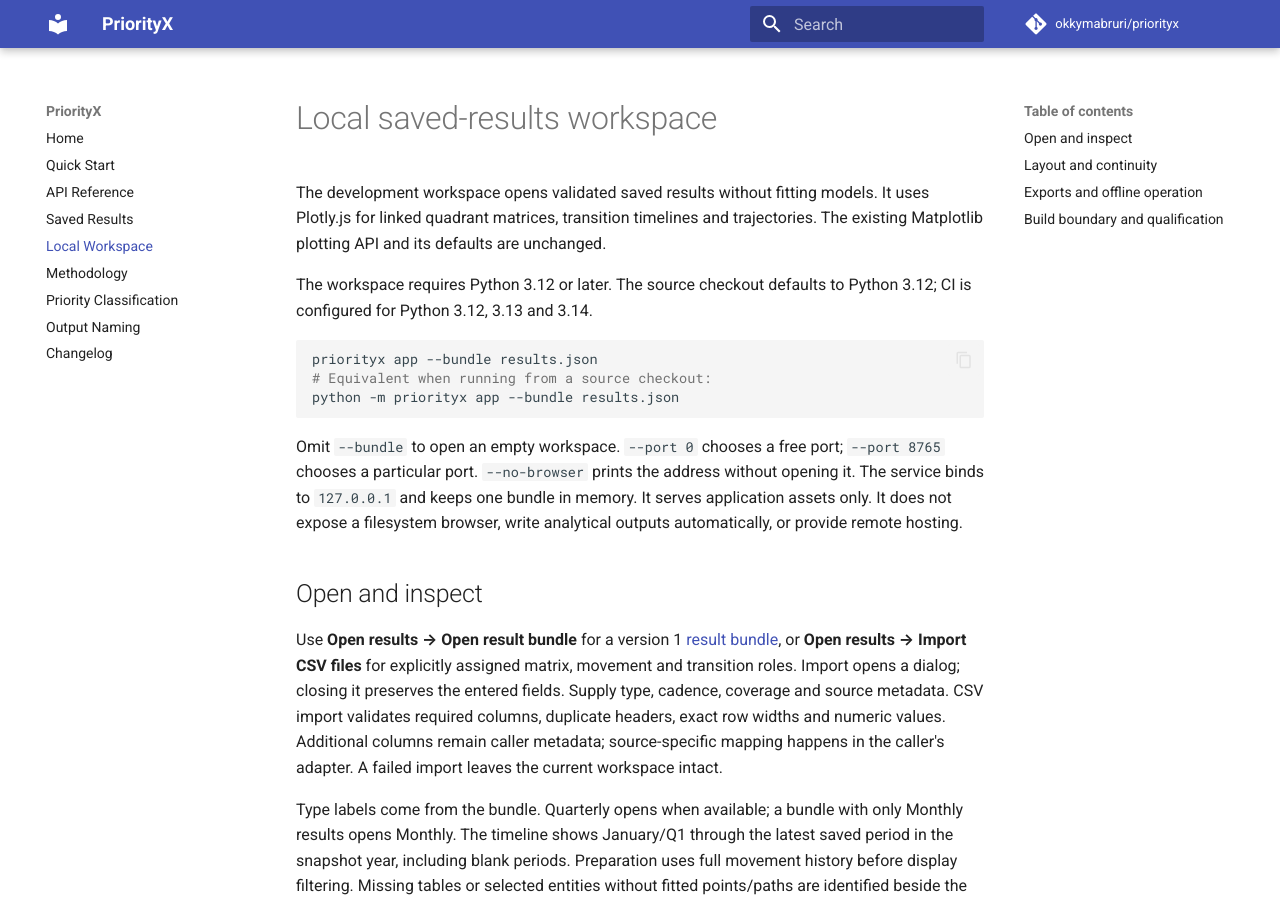
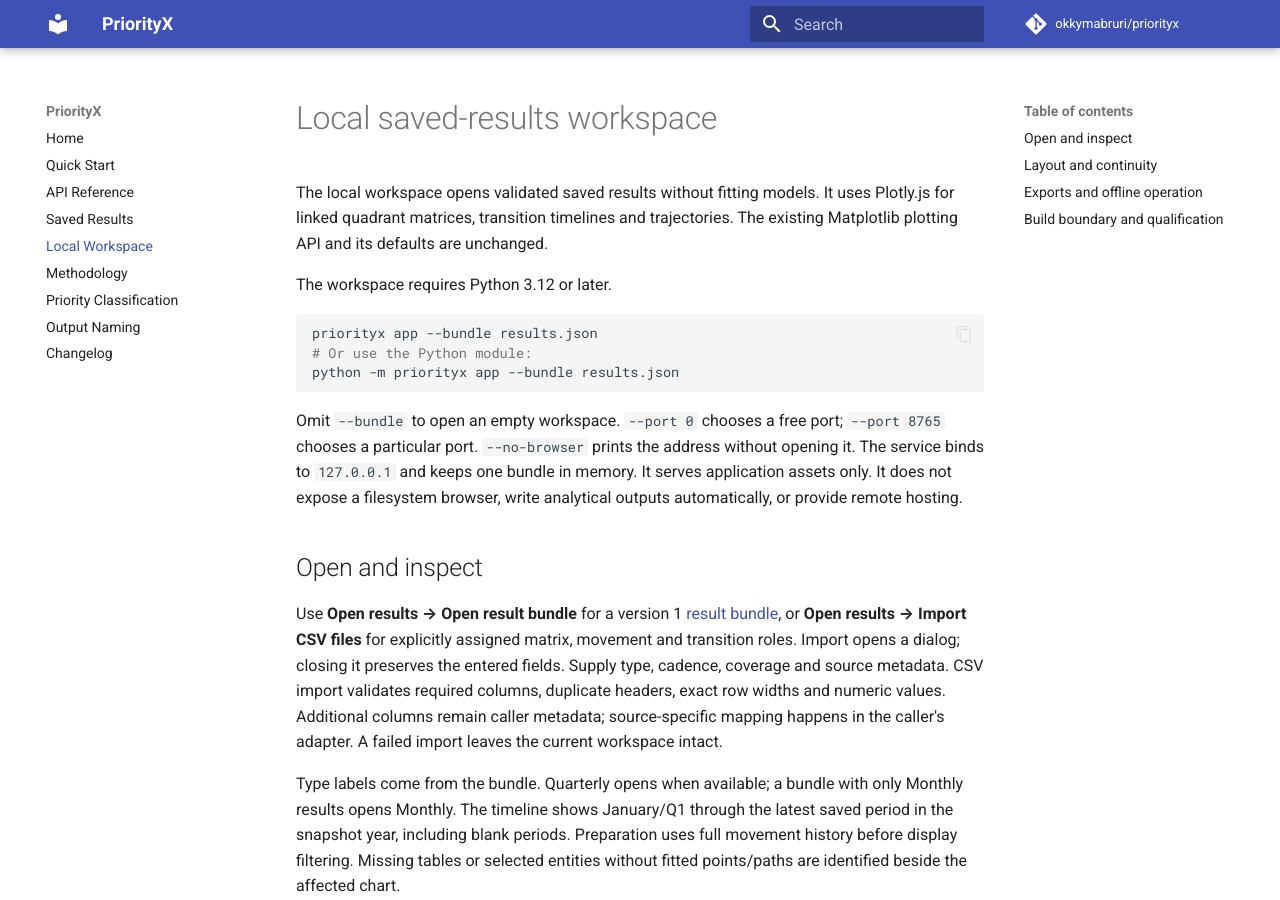
Before and after one commit to okkymabruri/priorityx, an MkDocs documentation site: the page built from docs/app.md, in a window 1280 px wide and 900 px high. Built offline with MkDocs 1.6.1 and Material for MkDocs 9.7.7, drawn with Linux system fonts in a browser that asks for light colours; comment, search, counter and statistics services are not loaded.

````diff
--- a/docs/app.md
+++ b/docs/app.md
@@ -1,15 +1,14 @@
 # Local saved-results workspace
 
-The development workspace opens validated saved results without fitting models.
+The local workspace opens validated saved results without fitting models.
 It uses Plotly.js for linked quadrant matrices, transition timelines and
 trajectories. The existing Matplotlib plotting API and its defaults are unchanged.
 
-The workspace requires Python 3.12 or later. The source checkout defaults to
-Python 3.12; CI is configured for Python 3.12, 3.13 and 3.14.
+The workspace requires Python 3.12 or later.
 
 ```sh
 priorityx app --bundle results.json
-# Equivalent when running from a source checkout:
+# Or use the Python module:
 python -m priorityx app --bundle results.json
 ```
 
````
Also changed, not shown: README.md (+5 -11 lines), docs/index.md (+1 -3 lines).
